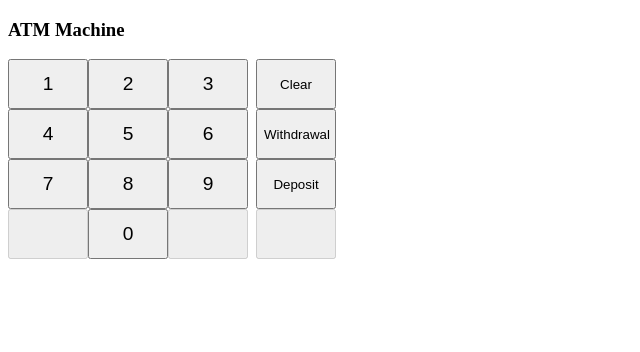
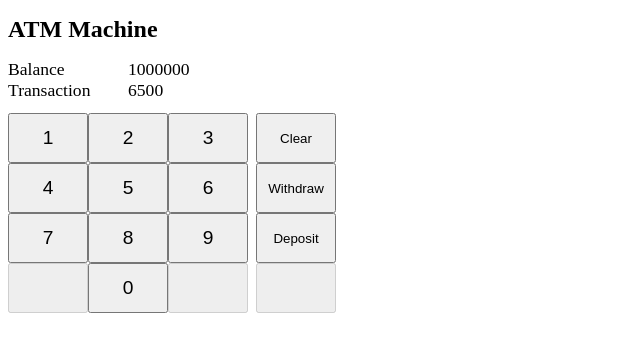
Before and after one commit to tomasz-rebas/react-atm-machine, a React (Vite) app: page / in a window 1280 px wide. Shown: the top 352 px of the page, without its empty margins (0-640 px from the left). Built offline with nearby package versions, Linux system fonts and the light colour scheme.

Commit message:
Prepare Display component for showing transaction and account balance

```diff
--- a/src/App.jsx
+++ b/src/App.jsx
@@ -1,10 +1,12 @@
 import { Keypad } from "./components/Keypad";
 import { Controls } from "./components/Controls";
+import { Display } from "./components/Display";
 
 export const App = () => {
   return (
     <>
-      <h3>ATM Machine</h3>
+      <h1>ATM Machine</h1>
+      <Display />
       <div className="keyboard">
         <Keypad />
         <Controls />
--- a/src/components/Controls.jsx
+++ b/src/components/Controls.jsx
@@ -2,7 +2,7 @@ export const Controls = () => {
   return (
     <div className="controls">
       <button>Clear</button>
-      <button>Withdrawal</button>
+      <button>Withdraw</button>
       <button>Deposit</button>
       <button disabled />
     </div>
--- /dev/null
+++ b/src/components/Display.jsx
@@ -0,0 +1,10 @@
+export const Display = () => {
+  return (
+    <div className="display">
+      <label>Balance</label>
+      <div>1000000</div>
+      <label>Transaction</label>
+      <div>6500</div>
+    </div>
+  );
+};
--- a/src/index.css
+++ b/src/index.css
@@ -1,3 +1,14 @@
+h1 {
+  font-size: 24px;
+}
+
+.display {
+  display: grid;
+  grid-template-columns: 120px 200px;
+  font-size: 1.1em;
+  margin-bottom: 12px;
+}
+
 .keyboard {
   display: flex;
   gap: 8px;
```
